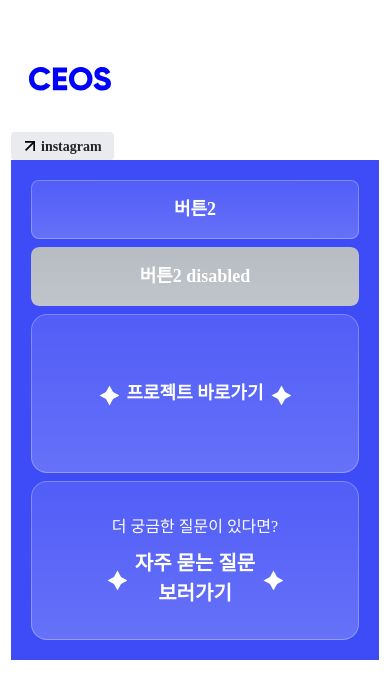
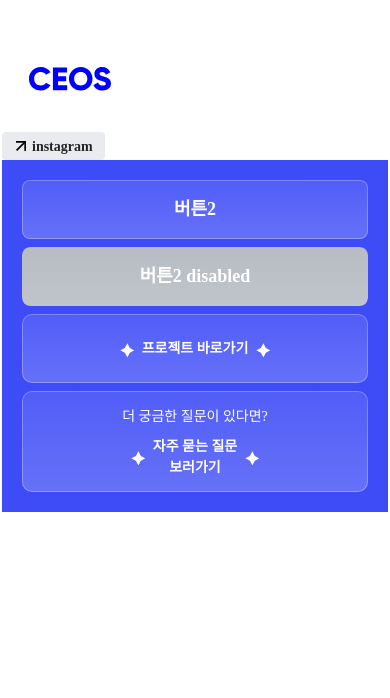
Before and after one commit to CEOS-Developers/CEOS-FE, a Next.js app in the folder apps/ceos/: page / in a window 390 px wide. Shown: the top 698 px of the page. Built offline with nearby package versions, Linux system fonts and the light colour scheme; a web font is replaced by a local one; what emotion-reset would draw is missing.

Commit message:
feat: moblie 반응형 추가

```diff
--- a/apps/ceos/src/assets/Diamond.tsx
+++ b/apps/ceos/src/assets/Diamond.tsx
@@ -12,6 +12,11 @@ export const Diamond = ({
       css={css`
         width: ${width}px;
         height: ${height}px;
+
+        @media (max-width: 1023px) {
+          width: 14px;
+          height: 14px;
+        }
       `}
     >
       <svg
--- a/apps/ceos/src/components/Shortcut/index.tsx
+++ b/apps/ceos/src/components/Shortcut/index.tsx
@@ -98,4 +98,19 @@ const GlassStyledButton = styled.button<{ typeNum?: number }>`
   .shortcut2-diamond-text {
     ${theme.typo.Web.Heading3}
   }
+
+  @media (max-width: 1023px) {
+    width: 346px;
+    height: ${(props) => (props.typeNum == 1 ? '69px' : '101px')};
+    border-radius: 10px;
+
+    .text-container {
+      gap: 8px;
+      ${theme.typo.Mobile.Body2};
+    }
+    .shortcut1-diamond-text,
+    .shortcut2-diamond-text {
+      ${theme.typo.Web.Label3}
+    }
+  }
 `;
```
